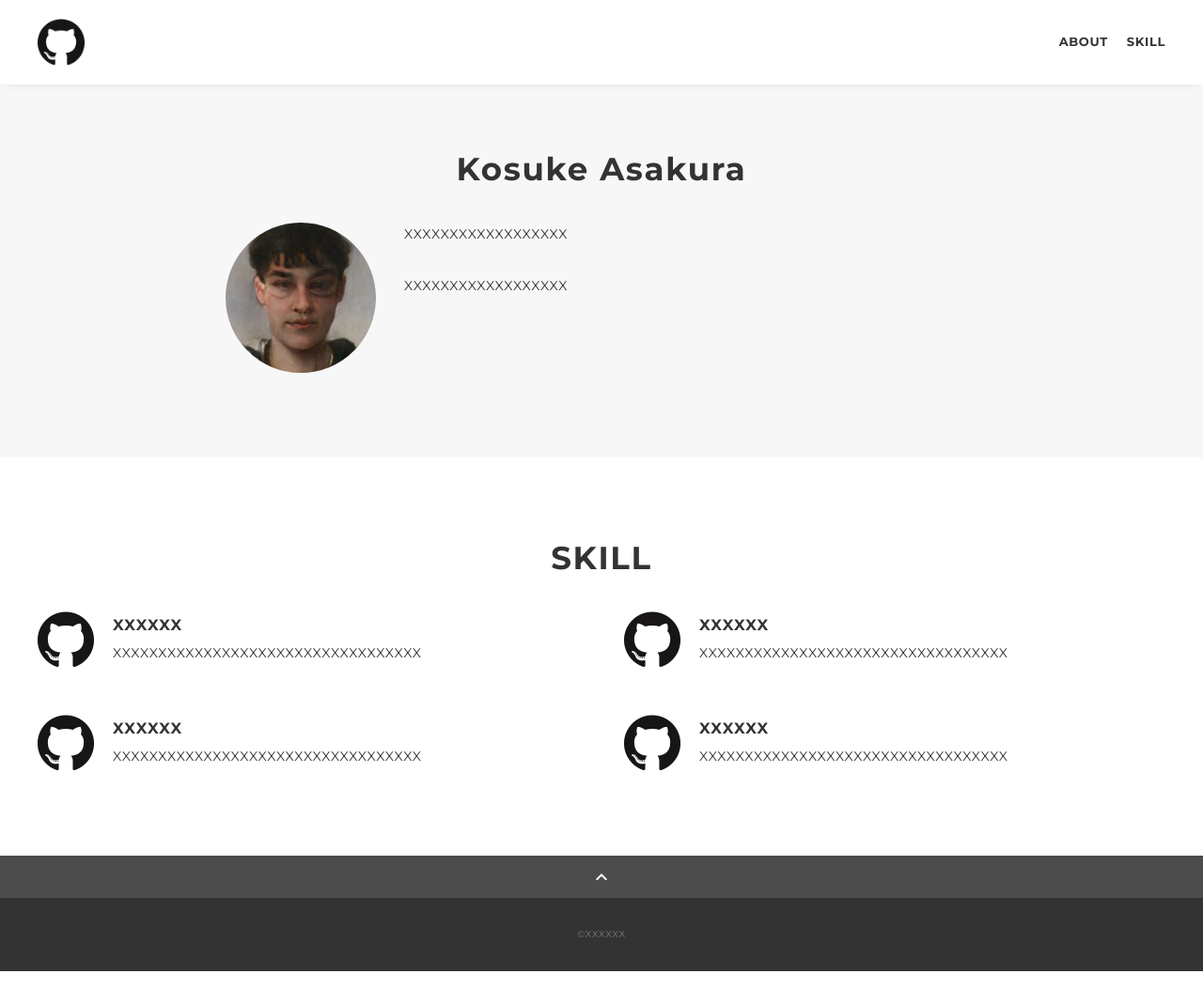
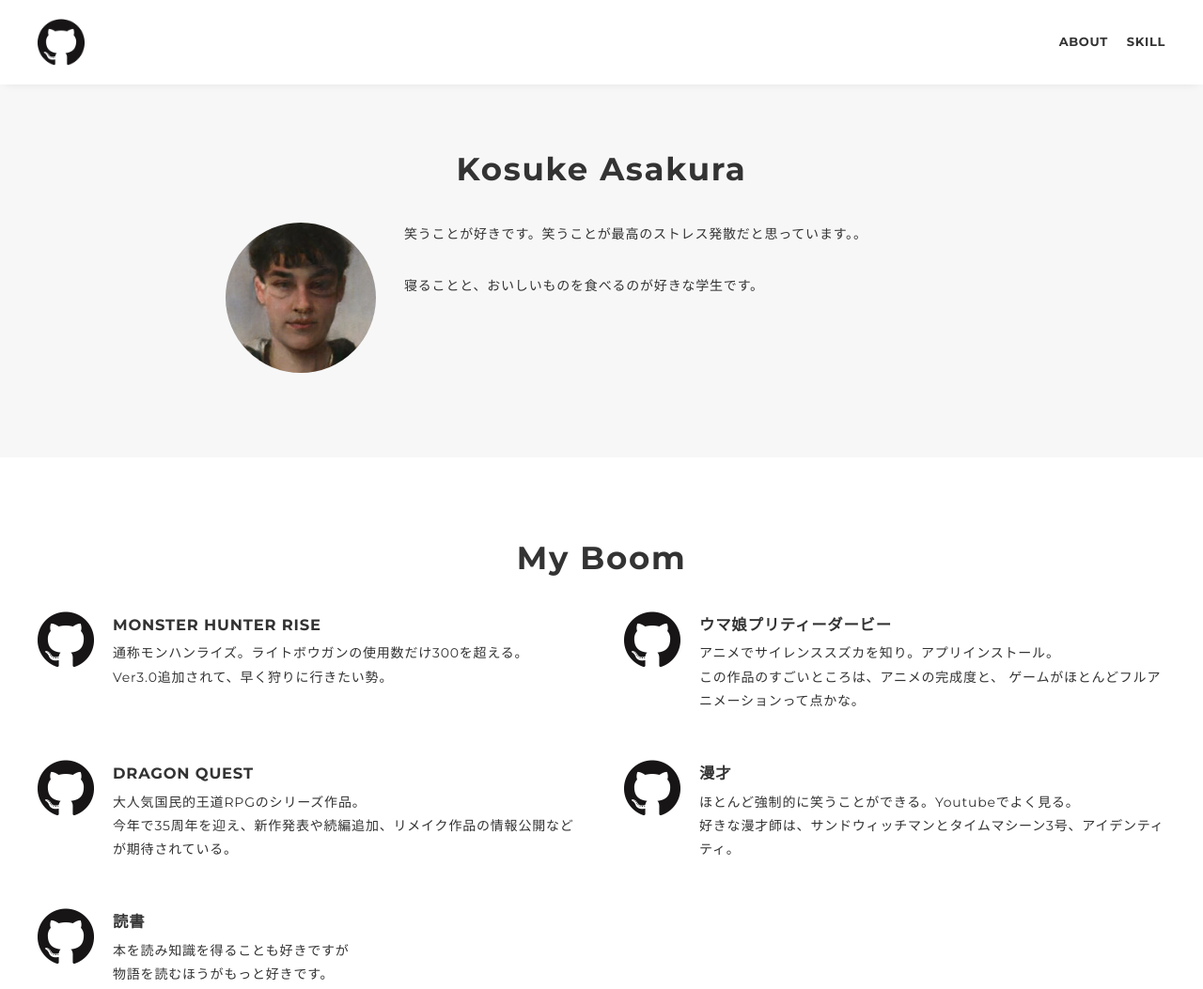
Before and after one commit to atyakura-01/portfolio, a plain HTML site: page docs/index.html in a window 1280 px wide. Shown: the top 1053 px of the page at 94% size. Drawn offline with nearby package versions, Linux system fonts and the light colour scheme.

Commit message:
プッシュ

```diff
--- a/docs/index.html
+++ b/docs/index.html
@@ -50,8 +50,8 @@
 							<img src="img/profile.png" alt="自画像" />
 						</p>
 						<div class="profile-body">
-							<p>XXXXXXXXXXXXXXXXXX</p>
-							<p>XXXXXXXXXXXXXXXXXX</p>
+							<p>笑うことが好きです。笑うことが最高のストレス発散だと思っています。。</p>
+							<p>寝ることと、おいしいものを食べるのが好きな学生です。</p>
 						</div>
 					</div>
 				</div>
@@ -59,15 +59,16 @@
 
 			<section class="skill section" id="skill">
 				<div class="inner">
-					<h2 class="title">SKILL</h2>
+					<h2 class="title">My Boom</h2>
 					<div class="skill-list">
 						<div class="skill-item">
 							<p class="skill-img">
 								<img src="img/github.png" alt="logo" />
 							</p>
 							<div class="skill-body">
-								<h3 class="skill-name">XXXXXX</h3>
-								<p class="skill-text">XXXXXXXXXXXXXXXXXXXXXXXXXXXXXXXXXX</p>
+								<h3 class="skill-name">MONSTER HUNTER RISE</h3>
+								<p class="skill-text">通称モンハンライズ。ライトボウガンの使用数だけ300を超える。</p>
+								<p class="skill-text">Ver3.0追加されて、早く狩りに行きたい勢。</p>
 							</div>
 						</div>
 						<div class="skill-item">
@@ -75,8 +76,10 @@
 								<img src="img/github.png" alt="logo" />
 							</p>
 							<div class="skill-body">
-								<h3 class="skill-name">XXXXXX</h3>
-								<p class="skill-text">XXXXXXXXXXXXXXXXXXXXXXXXXXXXXXXXXX</p>
+								<h3 class="skill-name">ウマ娘プリティーダービー</h3>
+								<p class="skill-text">アニメでサイレンススズカを知り。アプリインストール。</p>
+								<p class="skill-text">この作品のすごいところは、アニメの完成度と、
+								ゲームがほとんどフルアニメーションって点かな。</p>
 							</div>
 						</div>
 						<div class="skill-item">
@@ -84,8 +87,20 @@
 								<img src="img/github.png" alt="logo" />
 							</p>
 							<div class="skill-body">
-								<h3 class="skill-name">XXXXXX</h3>
-								<p class="skill-text">XXXXXXXXXXXXXXXXXXXXXXXXXXXXXXXXXX</p>
+								<h3 class="skill-name">DRAGON QUEST</h3>
+								<p class="skill-text">大人気国民的王道RPGのシリーズ作品。</p>
+								<p class="skill-text">今年で35周年を迎え、新作発表や続編追加、リメイク作品の情報公開などが期待されている。</p>
+							</div>
+						</div>
+
+						<div class="skill-item">
+							<p class="skill-img">
+								<img src="img/github.png" alt="logo" />
+							</p>
+							<div class="skill-body">
+								<h3 class="skill-name">漫才</h3>
+								<p class="skill-text">ほとんど強制的に笑うことができる。Youtubeでよく見る。</p>
+								<p class="skill-text">好きな漫才師は、サンドウィッチマンとタイムマシーン3号、アイデンティティ。</p>
 							</div>
 						</div>
 						<div class="skill-item">
@@ -93,8 +108,9 @@
 								<img src="img/github.png" alt="logo" />
 							</p>
 							<div class="skill-body">
-								<h3 class="skill-name">XXXXXX</h3>
-								<p class="skill-text">XXXXXXXXXXXXXXXXXXXXXXXXXXXXXXXXXX</p>
+								<h3 class="skill-name">読書</h3>
+								<p class="skill-text">本を読み知識を得ることも好きですが</p>
+								<p class="skill-text">物語を読むほうがもっと好きです。</p>
 							</div>
 						</div>
 					</div>
```
